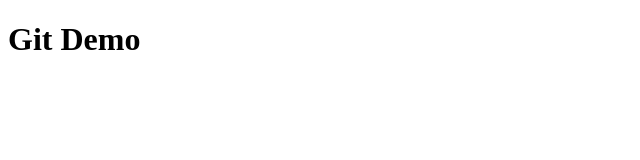
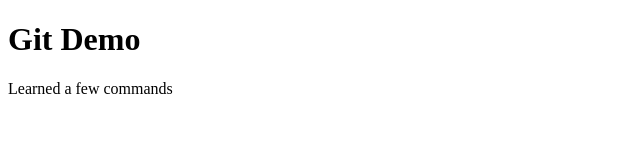
Before and after one commit to KanishkSanadi/gitdemo, a plain HTML site: page index.html in a window 1280 px wide. Shown: the whole page, without its empty margins (0-640 px from the left). Drawn offline with Linux system fonts and the light colour scheme.

Commit message:
modified index.html

```diff
--- a/index.html
+++ b/index.html
@@ -7,5 +7,6 @@
 </head>
 <body>
     <h1>Git Demo</h1>
+    <p>Learned a few commands</p>
 </body>
 </html>
```
